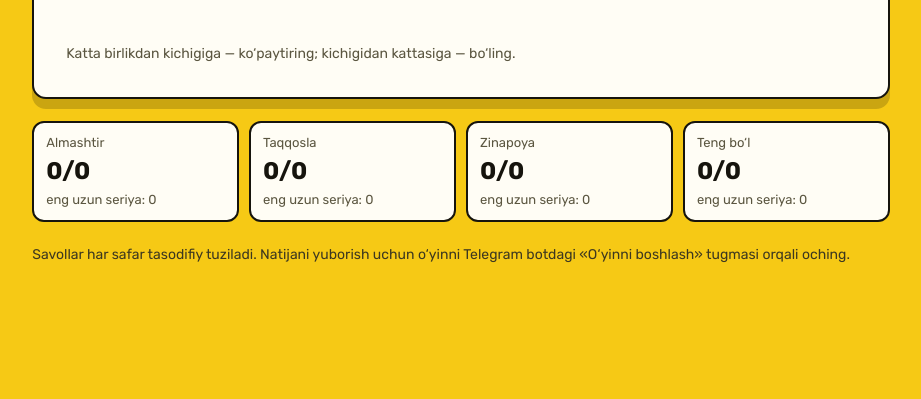
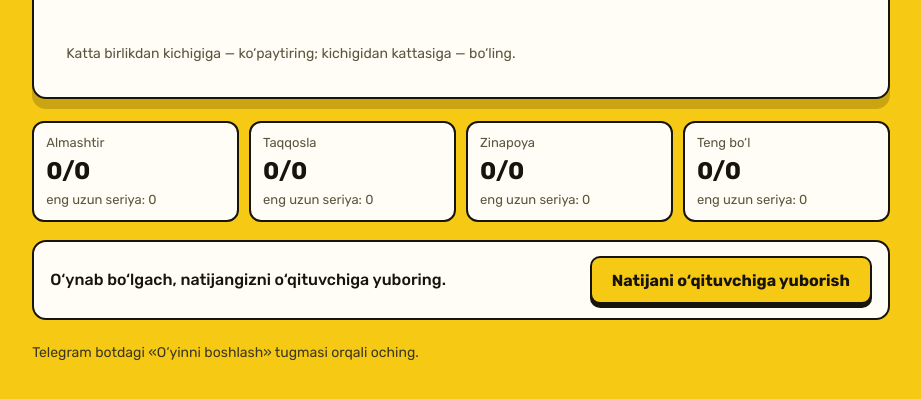
Before and after one commit to ilmiypjdi-sketch/mening-saytim, a plain HTML site: page index.html in a window 1280 px wide. Shown: the part 487-886 px from the top of the page, without its empty margins (179-1100 px from the left). Before the commit the page ends 815 px from the top, so only its background shows below. Drawn offline with Linux system fonts and the light colour scheme.

Commit message:
Add files via upload

```diff
--- a/index.html
+++ b/index.html
@@ -244,16 +244,17 @@ window.addEventListener('hashchange',go);
 /* Telegram Mini App */
 const T0=Date.now();
 const tg=window.Telegram&&window.Telegram.WebApp;
-const inTg=!!(tg&&tg.initData);
+const inTg=!!(tg&&typeof tg.sendData==='function');
+const canSend=!!(tg&&typeof tg.sendData==='function');
 const total=()=>Object.values(S).reduce((a,s)=>a+s.n,0);
 function payload(){const g={};for(const k in S)g[k]=[S[k].ok,S[k].n];return JSON.stringify({v:1,g,t:Math.round((Date.now()-T0)/1000)})}
 function doSend(){
-  if(!inTg)return;
+  if(!canSend){$('#tgtext').textContent='O‘yinni Telegram botdagi «O‘yinni boshlash» tugmasi orqali oching.';return}
   if(total()===0){$('#tgtext').textContent='Avval kamida bitta savolga javob bering.';return}
   const fire=()=>{try{tg.sendData(payload())}catch(e){$('#tgtext').textContent='Yuborib bo‘lmadi: o‘yinni botdagi «O‘yinni boshlash» tugmasi orqali oching.'}};
   if(tg.showConfirm)tg.showConfirm('Natijangiz o‘qituvchiga yuboriladi va o‘yin yopiladi. Davom etasizmi?',ok=>{if(ok)fire()});else fire();
 }
-if(inTg){
+if(canSend){
   tg.ready();tg.expand();
   if(tg.colorScheme)document.documentElement.dataset.theme=tg.colorScheme;
   $('#send').addEventListener('click',doSend);
@@ -261,8 +262,8 @@ if(inTg){
   const upd=()=>{if(tg.MainButton&&total()>0)tg.MainButton.show()};
   document.addEventListener('click',()=>setTimeout(upd,50));
 }else{
-  $('#tgbar').hidden=true;
-  $('#foot').textContent='Savollar har safar tasodifiy tuziladi. Natijani yuborish uchun o‘yinni Telegram botdagi «O‘yinni boshlash» tugmasi orqali oching.';
+  $('#send').addEventListener('click',doSend);
+  $('#foot').textContent='Telegram botdagi «O‘yinni boshlash» tugmasi orqali oching.';
 }
 drawScore();go();
 }
```
